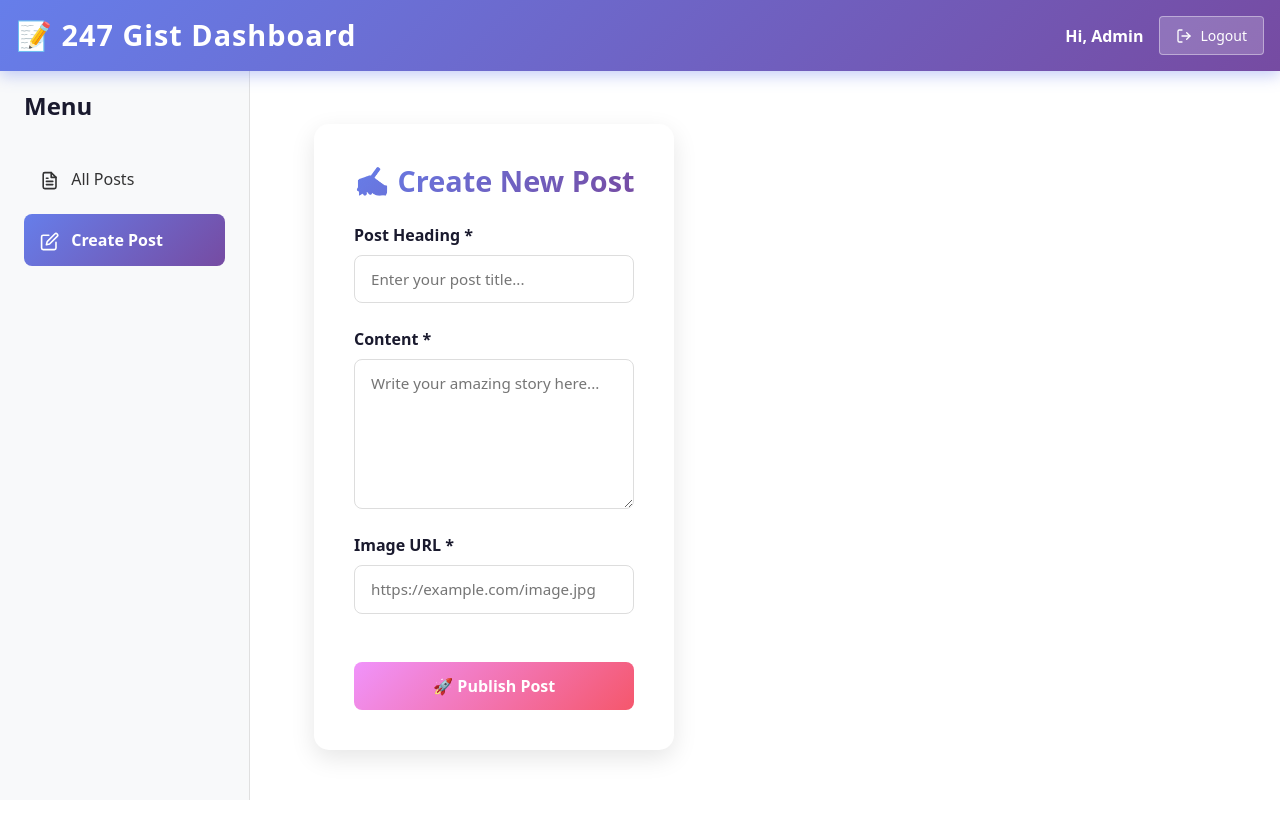
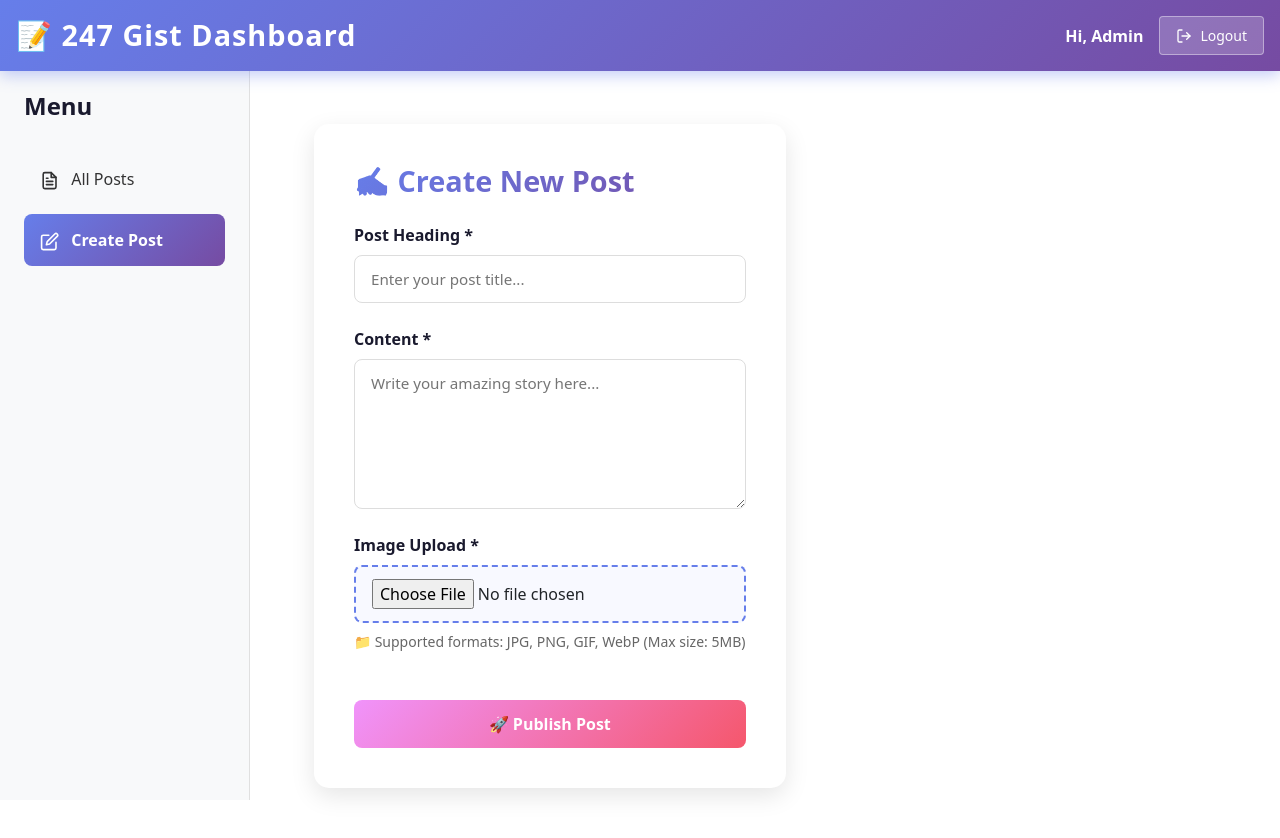
Before and after one commit to Kinghenry1999/NODEMELLA, a React app in the folder Frontend/: page /dashboard/createpost in a window 1280 px wide. Shown: the top 838 px of the page. Built offline with nearby package versions, Linux system fonts and the light colour scheme; the HTML template or start-up script is replaced by a standard one.

Commit message:
Update create post to use file upload from local disk

```diff
--- a/Frontend/src/Components/Createpost.jsx
+++ b/Frontend/src/Components/Createpost.jsx
@@ -6,8 +6,10 @@ function Createpost() {
   const [formData, setFormData] = useState({
     heading: '',
     content: '',
-    image: '',
+    image: null,
   });
+  const [imagePreview, setImagePreview] = useState('');
+  const [fileName, setFileName] = useState('');
   const [loading, setLoading] = useState(false);
   const [error, setError] = useState('');
   const [success, setSuccess] = useState('');
@@ -28,6 +30,30 @@ function Createpost() {
     }));
   };
 
+  const handleImageChange = (e) => {
+    const file = e.target.files[0];
+    if (file) {
+      // Check file size (5MB max)
+      if (file.size > 5 * 1024 * 1024) {
+        setError('Image size must be less than 5MB');
+        return;
+      }
+
+      setFileName(file.name);
+      setFormData((prev) => ({
+        ...prev,
+        image: file,
+      }));
+
+      // Create preview
+      const reader = new FileReader();
+      reader.onloadend = () => {
+        setImagePreview(reader.result);
+      };
+      reader.readAsDataURL(file);
+    }
+  };
+
   const handleSubmit = async (e) => {
     e.preventDefault();
     setError('');
@@ -38,31 +64,49 @@ function Createpost() {
       return;
     }
 
-    if (!formData.heading.trim() || !formData.content.trim() || !formData.image.trim()) {
-      setError('All fields are required');
+    if (!formData.heading.trim() || !formData.content.trim() || !formData.image) {
+      setError('All fields are required (including image)');
       return;
     }
 
     try {
       setLoading(true);
+
+      // Convert image to base64
+      const reader = new FileReader();
+      reader.readAsDataURL(formData.image);
+      reader.onload = async () => {
         const payload = {
           heading: formData.heading,
           content: formData.content,
-        image: formData.image,
+          image: reader.result, // Base64 encoded image
           adminId: user.id,
         };
 
+        try {
           const response = await api.post('/posts', payload);
 
           if (response.data.success) {
             setSuccess('✅ Post published successfully! It now appears on the homepage.');
-        setFormData({ heading: '', content: '', image: '' });
+            setFormData({ heading: '', content: '', image: null });
+            setImagePreview('');
+            setFileName('');
             setTimeout(() => setSuccess(''), 3000);
           }
         } catch (err) {
           console.error('Error creating post:', err);
           setError(err.response?.data?.error || 'Failed to create post. Please try again.');
         } finally {
+          setLoading(false);
+        }
+      };
+      reader.onerror = () => {
+        setError('Failed to read image file');
+        setLoading(false);
+      };
+    } catch (err) {
+      console.error('Error:', err);
+      setError('An error occurred. Please try again.');
       setLoading(false);
     }
   };
@@ -120,6 +164,22 @@ function Createpost() {
       minHeight: '150px',
       transition: 'border-color 0.3s',
     },
+    fileInput: {
+      padding: '0.75rem 1rem',
+      borderRadius: '8px',
+      border: '2px dashed #667eea',
+      background: '#f8f9ff',
+      cursor: 'pointer',
+      transition: 'all 0.3s',
+      fontFamily: 'inherit',
+    },
+    imagePreview: {
+      marginTop: '1rem',
+      borderRadius: '8px',
+      maxHeight: '300px',
+      objectFit: 'cover',
+      boxShadow: '0 4px 12px rgba(0, 0, 0, 0.15)',
+    },
     button: {
       marginTop: '1.5rem',
       padding: '0.75rem 2rem',
@@ -174,18 +234,25 @@ function Createpost() {
           </div>
 
           <div style={styles.group}>
-            <label style={styles.label}>Image URL *</label>
+            <label style={styles.label}>Image Upload *</label>
             <input
-              type="url"
-              name="image"
-              placeholder="https://example.com/image.jpg"
-              style={styles.input}
-              value={formData.image}
-              onChange={handleChange}
+              type="file"
+              accept="image/*"
+              onChange={handleImageChange}
+              style={styles.fileInput}
               required
-              onFocus={(e) => (e.target.style.borderColor = '#667eea')}
-              onBlur={(e) => (e.target.style.borderColor = '#ddd')}
             />
+            <small style={{ color: '#666', marginTop: '0.5rem' }}>
+              📁 Supported formats: JPG, PNG, GIF, WebP (Max size: 5MB)
+              {fileName && <span style={{ marginLeft: '1rem', color: '#667eea', fontWeight: '600' }}>✓ {fileName}</span>}
+            </small>
+            {imagePreview && (
+              <img
+                src={imagePreview}
+                alt="Preview"
+                style={styles.imagePreview}
+              />
+            )}
           </div>
 
           <button
```
Lines whose indentation alone changed are shown as unchanged.
